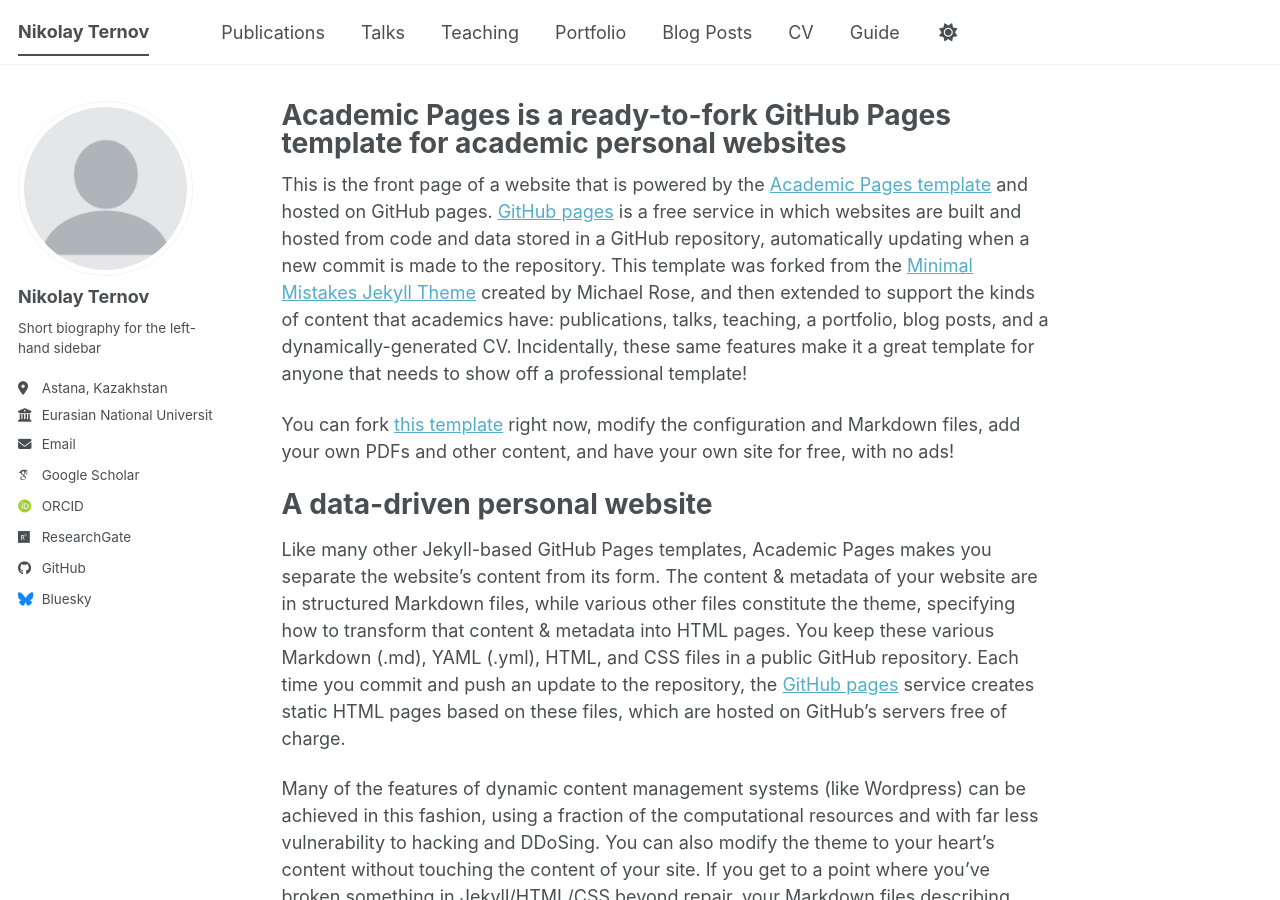
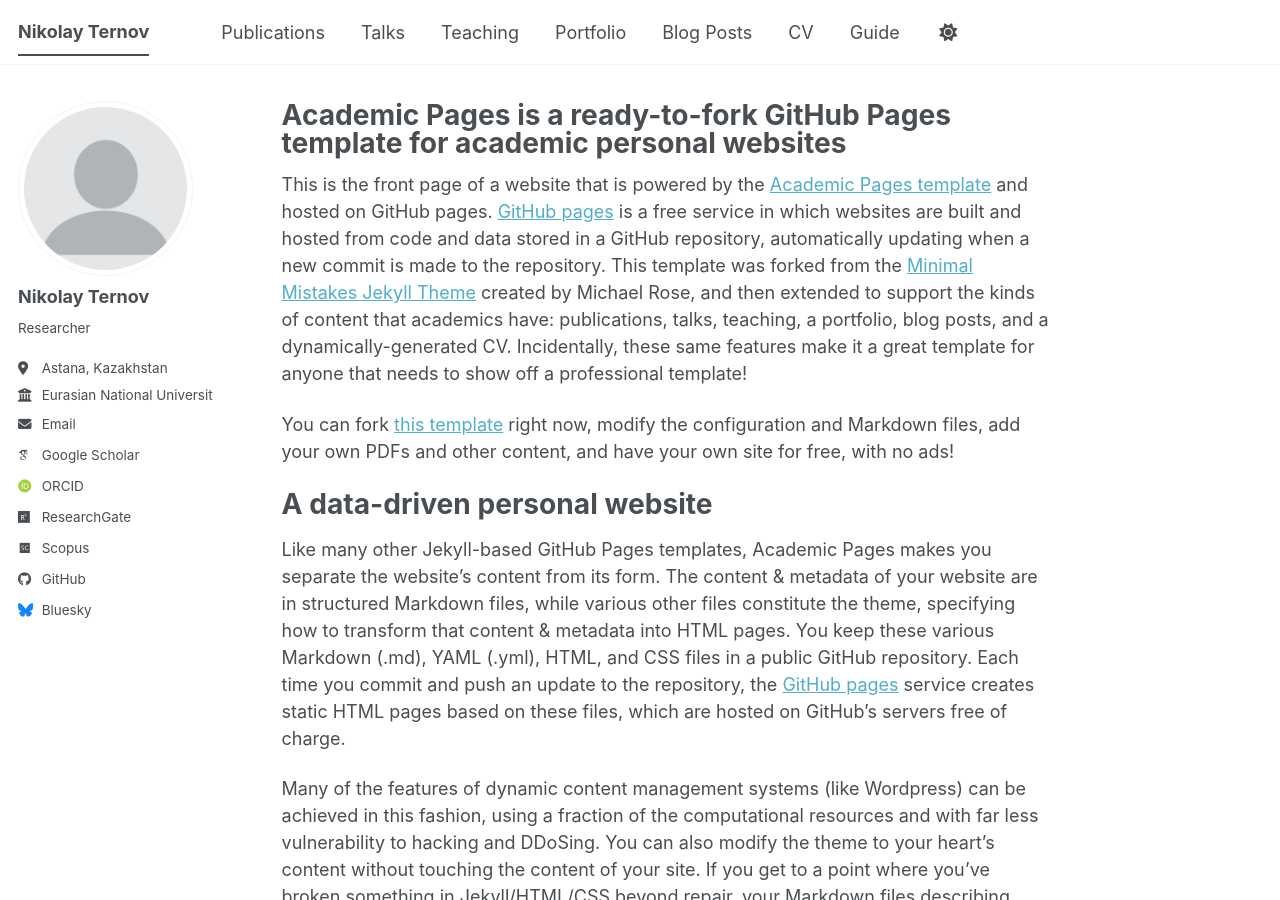
Before and after one commit to NikolayTernov/NikolayTernov.github.io, a Jekyll site: the page built from _pages/about.md, in a window 1280 px wide and 900 px high. Built offline with Jekyll 4.4.1, drawn with Linux system fonts in a browser that asks for light colours; some web fonts are replaced; a script bundle is joined from its source files by our own code; library files that are not in the unit come from our copies; some of the changed lines change nothing that is shown.

Commit message:
Update _config.yml

```diff
--- a/_config.yml
+++ b/_config.yml
@@ -26,11 +26,11 @@
   avatar           : "profile.png"
   name             : "Nikolay Ternov"
   pronouns         : # example: "she/her"
-  bio              : "Short biography for the left-hand sidebar"
+  bio              : "Researcher"
   location         : "Astana, Kazakhstan"
   employer         : "Eurasian National University"
   uri              : # URL
-  email            : "none@example.org"
+  email            : "ternovnm@yandex.ru"
 
   # Academic websites
   academia         : # URL
@@ -43,7 +43,7 @@
   ssrn             : # URL
   pubmed           : # URL
   researchgate     : "http://researchgate.net/profile/Ternov-Nikolay"
-  scopus           : # URL
+  scopus           : "https://www.scopus.com/authid/detail.uri?authorId=57478339800"
   zotero           : # URL
 
 
@@ -51,7 +51,7 @@
   bitbucket        : # Username - Update with your username on the site
   codepen          : # Username
   dribbble         : # Username
-  github           : "academicpages"
+  github           : "NikolayTernov"
   kaggle           : # Username
   stackoverflow    : # User number or user number and name (i.e., use "1" or "1/jeff-atwood")
 
```
